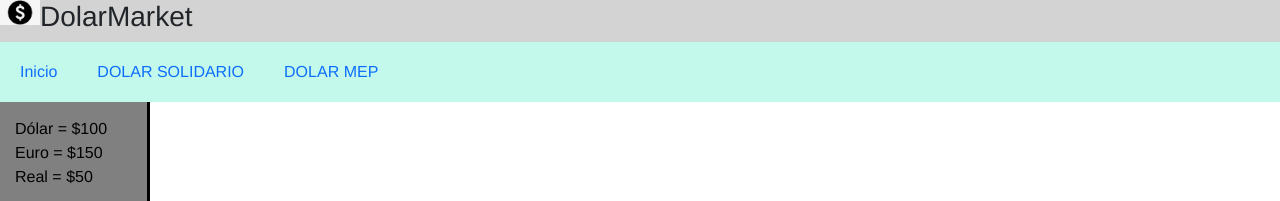
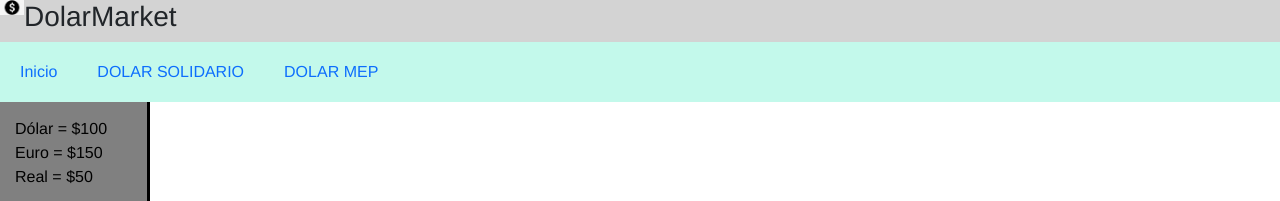
Before and after one commit to kodos44/DolarMarket, a plain HTML site: page mep.html in a window 1280 px wide. Shown: the top 201 px of the page. Drawn offline with nearby package versions, Linux system fonts and the light colour scheme.

Commit message:
Update mep.html

```diff
--- a/mep.html
+++ b/mep.html
@@ -10,7 +10,7 @@
   </head>
   <body>
     <header class="header">
-      <img src="img/dollar-sign-currency-symbol-united-states-dollar-icon-png-favpng-458z71PFCmFgcs4pGGbUBtD14.jpg" height=25px alt="">
+      <img src="img/dollar-sign-currency-symbol-united-states-dollar-icon-png-favpng-458z71PFCmFgcs4pGGbUBtD14.jpg" height=15px alt="">
       <h3>DolarMarket</h3>
     </header>
     <nav>
```
